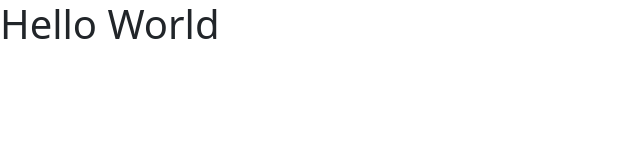
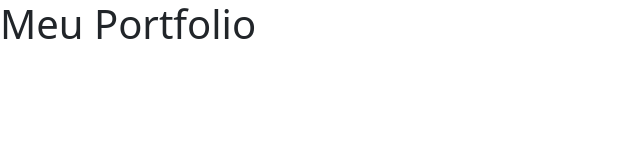
Before and after one commit to diegoadler/diegoadler.github.io, a plain HTML site: page index.html in a window 1280 px wide. Shown: the whole page, without its empty margins (0-640 px from the left). Drawn offline with nearby package versions, Linux system fonts and the light colour scheme.

Commit message:
alterando o H1

```diff
--- a/index.html
+++ b/index.html
@@ -10,6 +10,6 @@
     <script src="https://cdn.jsdelivr.net/npm/bootstrap@5.1.3/dist/js/bootstrap.bundle.min.js" integrity="sha384-ka7Sk0Gln4gmtz2MlQnikT1wXgYsOg+OMhuP+IlRH9sENBO0LRn5q+8nbTov4+1p" crossorigin="anonymous"></script>
 </head>
 <body>
-    <h1>Hello World </h1>
+    <h1>Meu Portfolio</h1>
 </body>
 </html>
```
